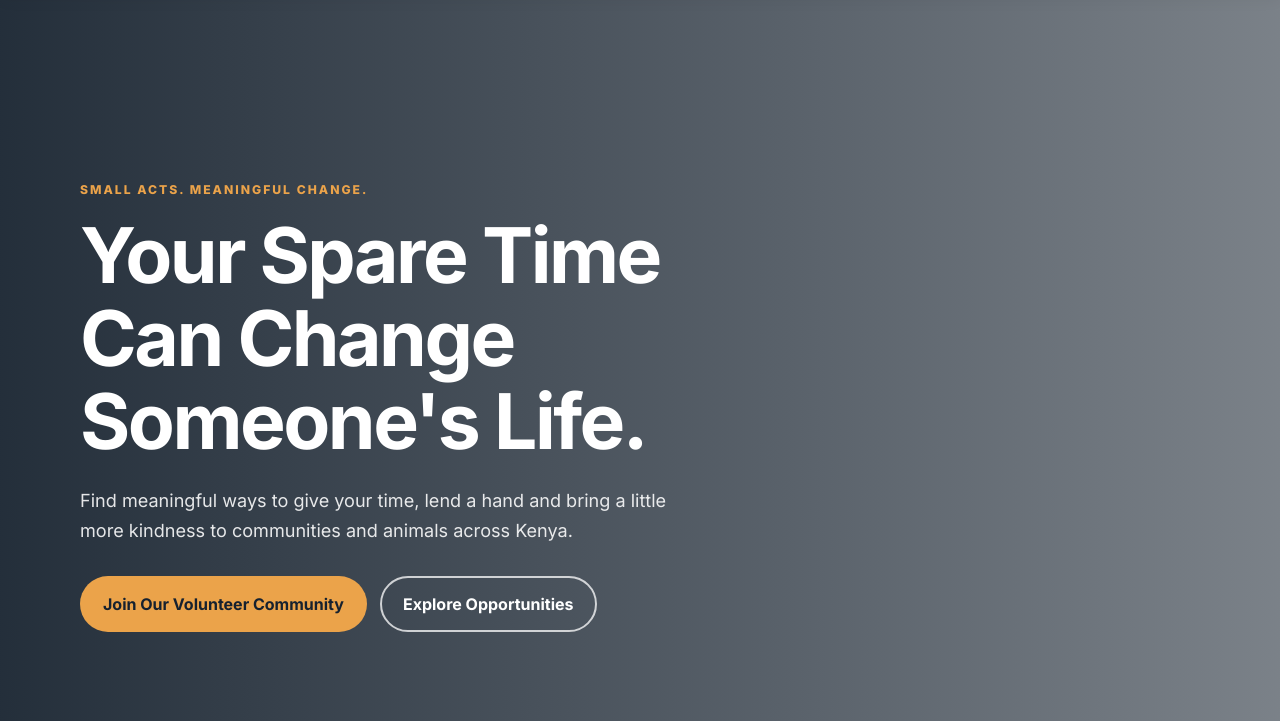
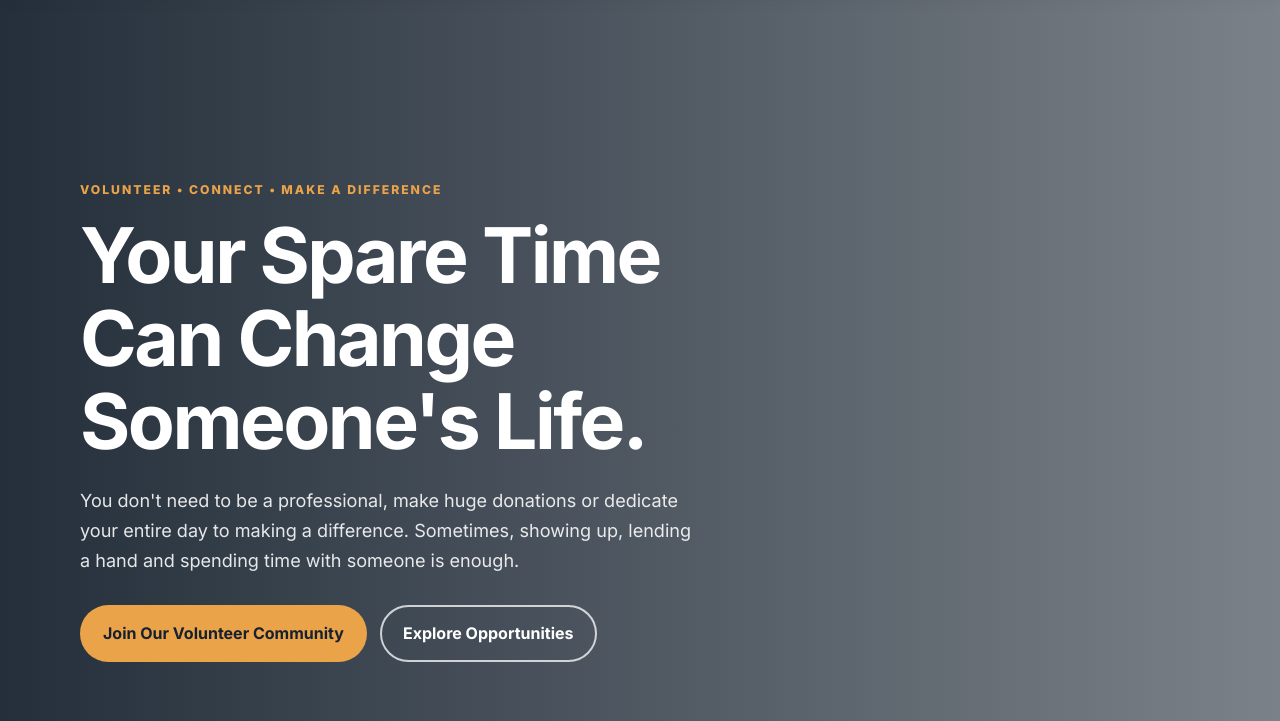
Before and after one commit to andrewomindi-arch/volunteer-gigs, a plain HTML site: page index.html in a window 1280 px wide. Shown: the part 79-800 px from the top of the page. Drawn offline with Linux system fonts and the light colour scheme.

Commit message:
Update index.html

```diff
--- a/index.html
+++ b/index.html
@@ -131,9 +131,12 @@
     <section class="hero" id="home">
       <div class="container">
         <div class="hero-content">
-          <span class="eyebrow">Small acts. Meaningful change.</span>
+          <span class="eyebrow">VOLUNTEER • CONNECT • MAKE A DIFFERENCE</span>
           <h1>Your Spare Time Can Change Someone's Life.</h1>
-          <p>Find meaningful ways to give your time, lend a hand and bring a little more kindness to communities and animals across Kenya.</p>
+          <p>You don't need to be a professional, make huge donations
+      or dedicate your entire day to making a difference.
+      Sometimes, showing up, lending a hand and spending time
+      with someone is enough.</p>
           <div class="hero-actions">
             <a class="btn btn-primary" href="https://chat.whatsapp.com/HGIo4z45n8c8IebN5tEzfo" target="_blank" rel="noopener">Join Our Volunteer Community</a>
             <a class="btn btn-outline" href="#opportunities">Explore Opportunities</a>
@@ -180,7 +183,7 @@
             <div class="card-body"><h3>Hospices</h3><p>Offer companionship and practical non-clinical support. Any patient-facing activity must be approved and guided by the hospice team.</p></div>
           </article>
           <article class="card">
-            <div class="card-image"><img src="https://static.wixstatic.com/media/e3c2f0_2d206affd7e1407ca6c6ac95db4d6c09~mv2.jpeg" alt="Animal shelter volunteering" loading="lazy"></div>
+            <div class="card-image"><img src="kspca_volunteering.JPG" alt="Animal shelter volunteering" loading="lazy"></div>
             <div class="card-body"><h3>Animal Shelters</h3><p>Help with approved activities such as walking dogs, socialising cats, cleaning, feeding assistance and sharing animal welfare awareness.</p></div>
           </article>
         </div>
```
